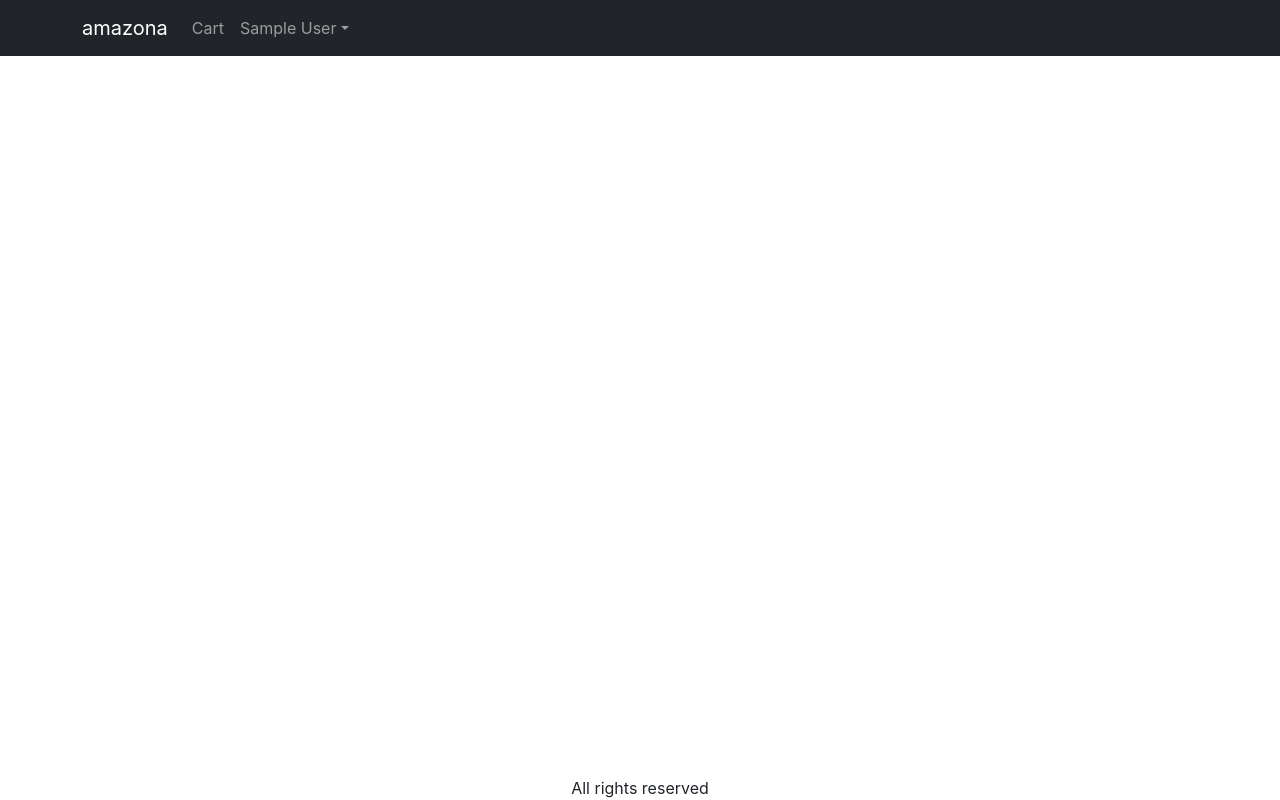
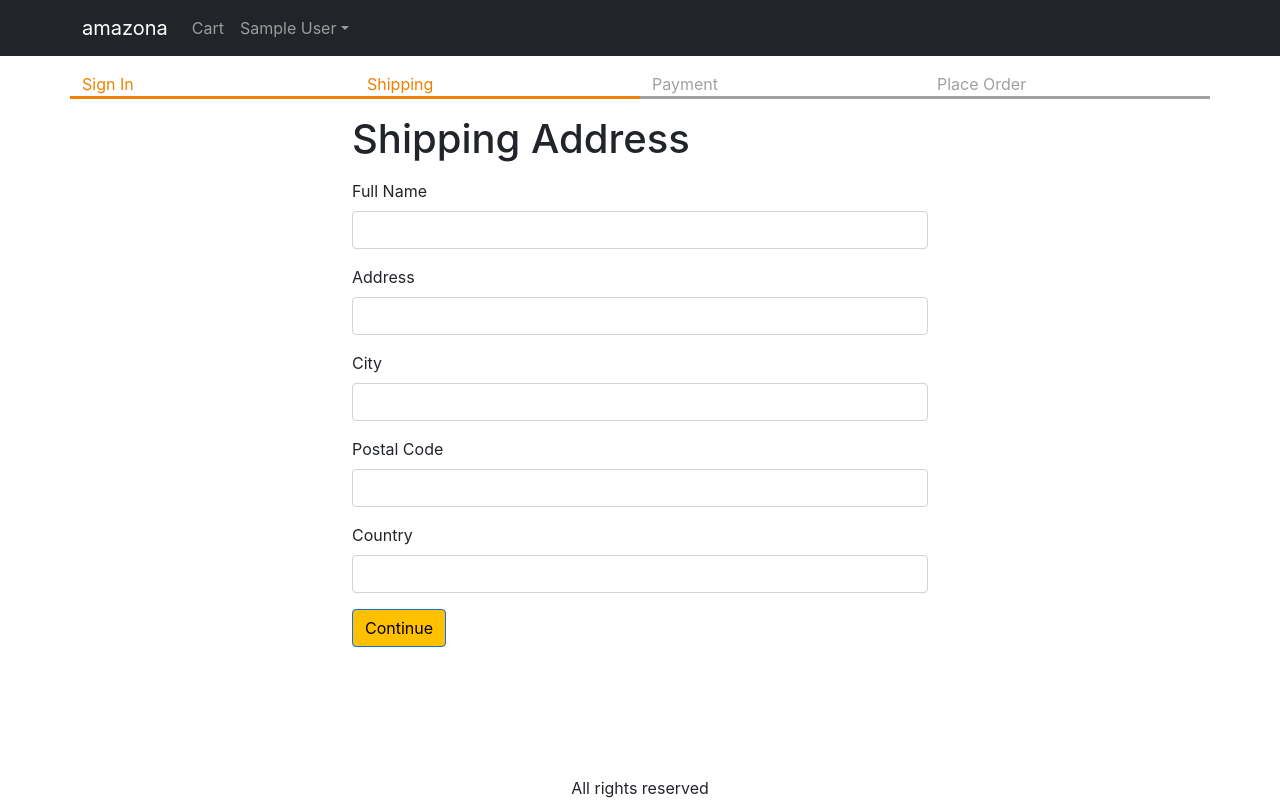
Before and after one commit to dcarroll9398/mern53, a React (Create React App) app in the folder frontend/: page /shipping in a window 1280 px wide. Built offline with nearby package versions, Linux system fonts and the light colour scheme; sample sign-in values are in the browser's storage.

Commit message:
Video-24

```diff
--- a/frontend/src/App.js
+++ b/frontend/src/App.js
@@ -9,6 +9,7 @@ import { useContext } from 'react';
 import { Store } from './Store';
 import CartScreen from './screens/CartScreen';
 import SigninScreen from './screens/SigninScreen';
+import ShippingAddressScreen from './screens/ShippingAddressScreen';
 
 function App() {
   const { state, dispatch: ctxDispatch } = useContext(Store);
@@ -16,6 +17,7 @@ function App() {
   const signoutHandler = () => {
     ctxDispatch({ type: 'USER_SIGNOUT' });
     localStorage.removeItem('userInfo');
+    localStorage.removeItem('shippingAddress');
   };
   return (
     <BrowserRouter>
@@ -69,6 +71,7 @@ function App() {
               <Route path="/product/:slug" element={<ProductScreen />} />
               <Route path="/cart" element={<CartScreen />} />
               <Route path="/signin" element={<SigninScreen />} />
+              <Route path="/shipping" element={<ShippingAddressScreen />} />
             </Routes>
           </Container>
         </main>
--- a/frontend/src/Store.js
+++ b/frontend/src/Store.js
@@ -6,12 +6,17 @@ const initialState = {
   userInfo: localStorage.getItem('userInfo')
     ? JSON.parse(localStorage.getItem('userInfo'))
     : null,
+
   cart: {
+    shippingAddress: localStorage.getItem('shippingAddress')
+      ? JSON.parse(localStorage.getItem('shippingAddress'))
+      : {},
     cartItems: localStorage.getItem('cartItems')
       ? JSON.parse(localStorage.getItem('cartItems'))
       : [],
   },
 };
+
 function reducer(state, action) {
   switch (action.type) {
     case 'CART_ADD_ITEM':
@@ -36,7 +41,22 @@ function reducer(state, action) {
     case 'USER_SIGNIN':
       return { ...state, userInfo: action.payload };
     case 'USER_SIGNOUT':
-      return { ...state, userInfo: null };
+      return {
+        ...state,
+        userInfo: null,
+        cart: {
+          cartItems: [],
+          shippingAddress: {},
+        },
+      };
+    case 'SAVE_SHIPPING_ADDRESS':
+      return {
+        ...state,
+        cart: {
+          ...state.cart,
+          shippingAddress: action.payload,
+        },
+      };
     default:
       return state;
   }
--- /dev/null
+++ b/frontend/src/components/CheckoutSteps.js
@@ -0,0 +1,12 @@
+import React from 'react';
+import { Col, Row } from 'react-bootstrap';
+export default function CheckoutSteps(props) {
+  return (
+    <Row className="checkout-steps">
+      <Col className={props.step1 ? 'active' : ''}>Sign In</Col>
+      <Col className={props.step2 ? 'active' : ''}>Shipping</Col>
+      <Col className={props.step3 ? 'active' : ''}>Payment</Col>
+      <Col className={props.step4 ? 'active' : ''}>Place Order</Col>
+    </Row>
+  );
+}
--- a/frontend/src/index.css
+++ b/frontend/src/index.css
@@ -44,3 +44,11 @@ main {
 .small-container {
   max-width: 600px;
 }
+.checkout-steps > div {
+  border-bottom: 0.2rem solid #a0a0a0;
+  color: #a0a0a0;
+}
+.checkout-steps > div.active {
+  border-bottom: 0.2rem solid #f08000;
+  color: #f08000;
+}
--- /dev/null
+++ b/frontend/src/screens/ShippingAddressScreen.js
@@ -0,0 +1,112 @@
+import React, { useState } from 'react';
+import { useEffect } from 'react';
+import { useContext } from 'react';
+import { Button, Form } from 'react-bootstrap';
+import { Helmet } from 'react-helmet-async';
+import { useNavigate } from 'react-router-dom';
+import CheckoutSteps from '../components/CheckoutSteps';
+import { Store } from '../Store';
+
+export default function ShippingAddressScreen() {
+  const navigate = useNavigate();
+  const { state, dispatch: ctxDispatch } = useContext(Store);
+  const {
+    userInfo,
+    cart: { shippingAddress },
+  } = state;
+  const [fullName, setFullName] = useState(shippingAddress.fullName || '');
+  const [address, setAddress] = useState(shippingAddress.address || '');
+  const [city, setCity] = useState(shippingAddress.city || '');
+  const [postalCode, setPostalCode] = useState(
+    shippingAddress.postalCode || ''
+  );
+  const [country, setCountry] = useState(shippingAddress.country || '');
+
+  const submitHandler = (e) => {
+    e.preventDefault();
+    ctxDispatch({
+      type: 'SAVE_SHIPPING_ADDRESS',
+      payload: {
+        fullName,
+        address,
+        city,
+        postalCode,
+        country,
+      },
+    });
+    localStorage.setItem(
+      'shippingAddress',
+      JSON.stringify({
+        fullName,
+        address,
+        city,
+        postalCode,
+        country,
+      })
+    );
+    navigate('/payment');
+  };
+  useEffect(() => {
+    if (!userInfo) {
+      navigate('/signin?redirect=/shipping');
+    }
+  }, [userInfo, navigate]);
+  return (
+    <div>
+      <Helmet>
+        <title>Shipping Address</title>
+      </Helmet>
+      <CheckoutSteps step1 step2></CheckoutSteps>
+      <div className="container small-container">
+        <h1 className="my-3">Shipping Address</h1>
+        <Form onSubmit={submitHandler}>
+          <Form.Group className="mb-3" controlId="fullName">
+            <Form.Label>Full Name</Form.Label>
+            <Form.Control
+              value={fullName}
+              onChange={(e) => setFullName(e.target.value)}
+              required
+            />
+          </Form.Group>
+          <Form.Group className="mb-3" controlId="address">
+            <Form.Label>Address</Form.Label>
+            <Form.Control
+              value={address}
+              onChange={(e) => setAddress(e.target.value)}
+              required
+            />
+          </Form.Group>
+          <Form.Group className="mb-3" controlId="city">
+            <Form.Label>City</Form.Label>
+            <Form.Control
+              value={city}
+              onChange={(e) => setCity(e.target.value)}
+              required
+            />
+          </Form.Group>
+          <Form.Group className="mb-3" controlId="postalCode">
+            <Form.Label>Postal Code</Form.Label>
+            <Form.Control
+              value={postalCode}
+              onChange={(e) => setPostalCode(e.target.value)}
+              required
+            />
+          </Form.Group>
+          <Form.Group className="mb-3" controlId="country">
+            <Form.Label>Country</Form.Label>
+            <Form.Control
+              value={country}
+              onChange={(e) => setCountry(e.target.value)}
+              required
+            />
+          </Form.Group>
+          <div className="mb-3">
+            <Button variant="primary" type="submit">
+              Continue
+            </Button>
+          </div>
+        </Form>
+      </div>
+    </div>
+  );
+}
```
